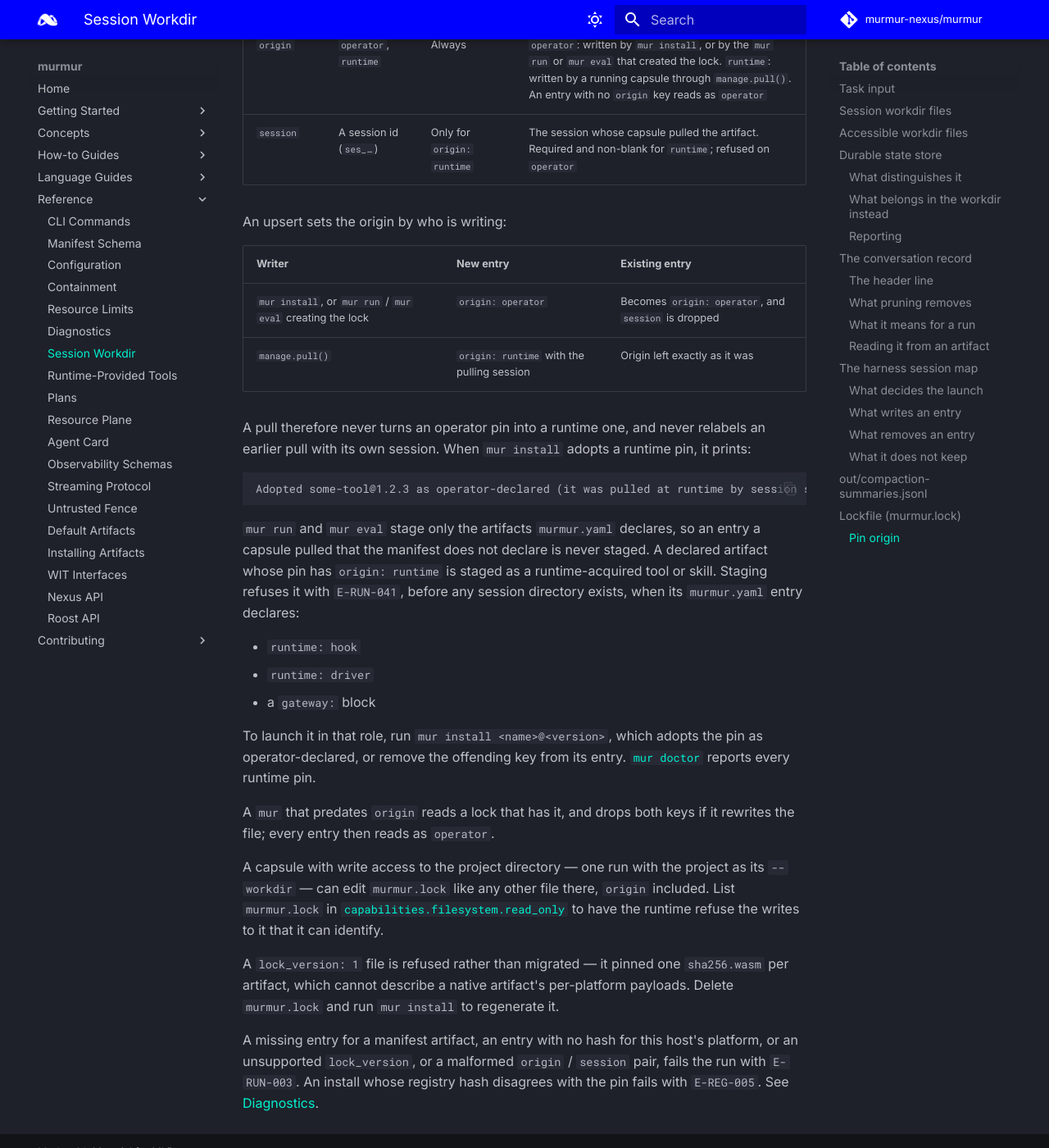
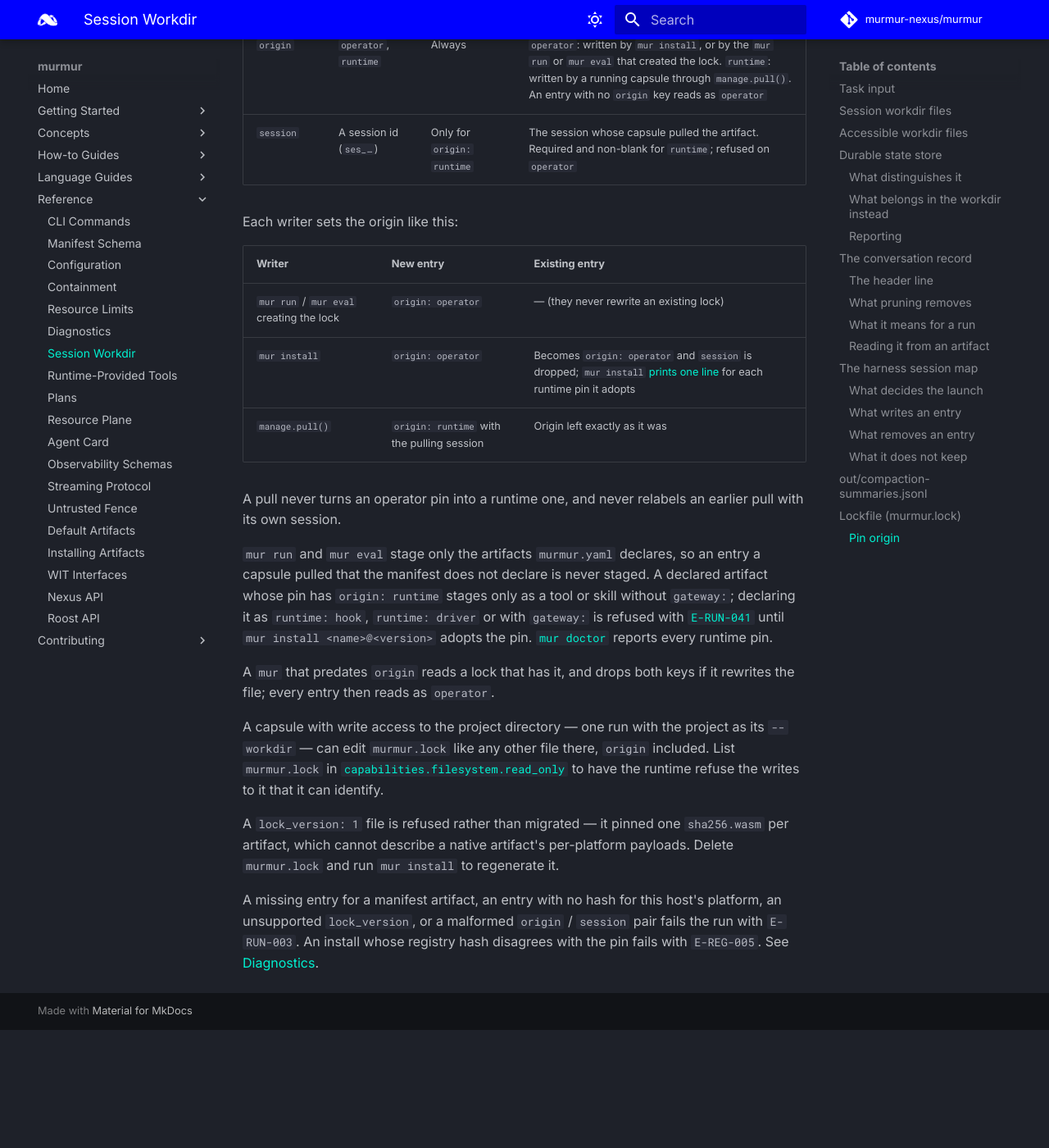
Before and after one commit to murmur-nexus/murmur, an MkDocs documentation site: the page built from docs/content/reference/workdir.md, in a window 1280 px wide and 1400 px high, scrolled down 14359 px. Shown: the whole window at 82% size. Built offline with MkDocs 1.6.1 and Material for MkDocs 9.7.7, drawn with Linux system fonts in a browser that asks for light colours; comment, search, counter and statistics services are not loaded; after the commit the page ends 15615 px from its top, so only the background shows below that.

Commit message:
checkpoint(#d1b29fa0): Entering test stage
Signed-off-by: ewdegraaff <ewdegraaff@users.noreply.github.com>

````diff
--- a/docs/content/reference/workdir.md
+++ b/docs/content/reference/workdir.md
@@ -478,31 +478,22 @@ block only when everything in it is stale: a different `resolved_version`, or a
 | `origin` | `operator`, `runtime` | Always | `operator`: written by `mur install`, or by the `mur run` or `mur eval` that created the lock. `runtime`: written by a running capsule through `manage.pull()`. An entry with no `origin` key reads as `operator` |
 | `session` | A session id (`ses_…`) | Only for `origin: runtime` | The session whose capsule pulled the artifact. Required and non-blank for `runtime`; refused on `operator` |
 
-An upsert sets the origin by who is writing:
+Each writer sets the origin like this:
 
 | Writer | New entry | Existing entry |
 |---|---|---|
-| `mur install`, or `mur run` / `mur eval` creating the lock | `origin: operator` | Becomes `origin: operator`, and `session` is dropped |
+| `mur run` / `mur eval` creating the lock | `origin: operator` | — (they never rewrite an existing lock) |
+| `mur install` | `origin: operator` | Becomes `origin: operator` and `session` is dropped; `mur install` [prints one line](cli.md#mur-install) for each runtime pin it adopts |
 | `manage.pull()` | `origin: runtime` with the pulling session | Origin left exactly as it was |
 
-A pull therefore never turns an operator pin into a runtime one, and never relabels an earlier
-pull with its own session. When `mur install` adopts a runtime pin, it prints:
-
-```
-Adopted some-tool@1.2.3 as operator-declared (it was pulled at runtime by session ses_0190a1b2c3d4...)
-```
+A pull never turns an operator pin into a runtime one, and never relabels an earlier pull with its
+own session.
 
 `mur run` and `mur eval` stage only the artifacts `murmur.yaml` declares, so an entry a capsule
 pulled that the manifest does not declare is never staged. A declared artifact whose pin has
-`origin: runtime` is staged as a runtime-acquired tool or skill. Staging refuses it with
-`E-RUN-041`, before any session directory exists, when its `murmur.yaml` entry declares:
-
-- `runtime: hook`
-- `runtime: driver`
-- a `gateway:` block
-
-To launch it in that role, run `mur install <name>@<version>`, which adopts the pin as
-operator-declared, or remove the offending key from its entry.
+`origin: runtime` stages only as a tool or skill without `gateway:`; declaring it as
+`runtime: hook`, `runtime: driver` or with `gateway:` is refused with
+[`E-RUN-041`](diagnostics.md#e-run-041) until `mur install <name>@<version>` adopts the pin.
 [`mur doctor`](cli.md#mur-doctor) reports every runtime pin.
 
 A `mur` that predates `origin` reads a lock that has it, and drops both keys if it rewrites the
@@ -517,6 +508,6 @@ A `lock_version: 1` file is refused rather than migrated — it pinned one `sha2
 artifact, which cannot describe a native artifact's per-platform payloads. Delete `murmur.lock` and
 run `mur install` to regenerate it.
 
-A missing entry for a manifest artifact, an entry with no hash for this host's platform, or an
-unsupported `lock_version`, or a malformed `origin` / `session` pair, fails the run with `E-RUN-003`. An install whose registry hash
-disagrees with the pin fails with `E-REG-005`. See [Diagnostics](diagnostics.md).
+A missing entry for a manifest artifact, an entry with no hash for this host's platform, an
+unsupported `lock_version`, or a malformed `origin` / `session` pair fails the run with
+`E-RUN-003`. An install whose registry hash disagrees with the pin fails with `E-REG-005`. See [Diagnostics](diagnostics.md).
````
Also changed, not shown: docs/content/reference/cli.md (+1 -1 lines), docs/content/reference/diagnostics.md (+6 -3 lines), 2 other files.
